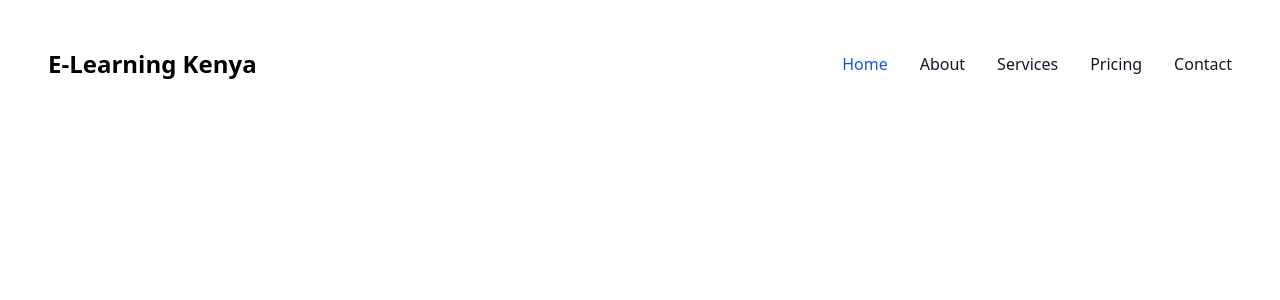
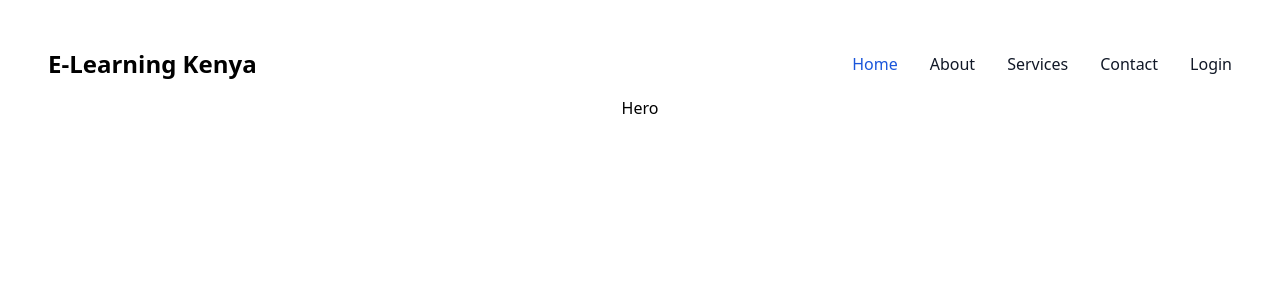
Before and after one commit to yahyacodes/e-learning-platform, a React (Vite) app: page / in a window 1280 px wide. Shown: the top 300 px of the page. Built offline with nearby package versions, Linux system fonts and the light colour scheme.

Commit message:
hero component

```diff
--- a/src/Components/hero.js
+++ b/src/Components/hero.jsx
@@ -1,10 +1,10 @@
 
 import React from 'react'
 
-function hero() {
+function Hero() {
   return (
     <div>Hero</div>
   )
 }
 
-export default hero
+export default Hero
--- a/src/Pages/LandingPage.jsx
+++ b/src/Pages/LandingPage.jsx
@@ -15,11 +15,13 @@
 
 import React from "react";
 import NavBar from "./NavBar";
+import Hero from "../Components/hero";
 
 const LandingPage = () => {
   return (
     <div>
       <NavBar/>
+      <Hero/>
     </div>
   );
 };
--- a/src/Pages/NavBar.jsx
+++ b/src/Pages/NavBar.jsx
@@ -27,10 +27,10 @@
           <a href="#" className="block py-2 pl-3 pr-4 text-gray-900 rounded hover:bg-gray-100 md:hover:bg-transparent md:border-0 md:hover:text-blue-700 md:p-0 dark:text-white md:dark:hover:text-blue-500 dark:hover:bg-gray-700 dark:hover:text-white md:dark:hover:bg-transparent">Services</a>
         </li>
         <li>
-          <a href="#" className="block py-2 pl-3 pr-4 text-gray-900 rounded hover:bg-gray-100 md:hover:bg-transparent md:border-0 md:hover:text-blue-700 md:p-0 dark:text-white md:dark:hover:text-blue-500 dark:hover:bg-gray-700 dark:hover:text-white md:dark:hover:bg-transparent">Pricing</a>
+          <a href="#" className="block py-2 pl-3 pr-4 text-gray-900 rounded hover:bg-gray-100 md:hover:bg-transparent md:border-0 md:hover:text-blue-700 md:p-0 dark:text-white md:dark:hover:text-blue-500 dark:hover:bg-gray-700 dark:hover:text-white md:dark:hover:bg-transparent">Contact</a>
         </li>
         <li>
-          <a href="#" className="block py-2 pl-3 pr-4 text-gray-900 rounded hover:bg-gray-100 md:hover:bg-transparent md:border-0 md:hover:text-blue-700 md:p-0 dark:text-white md:dark:hover:text-blue-500 dark:hover:bg-gray-700 dark:hover:text-white md:dark:hover:bg-transparent">Contact</a>
+          <a href="#" className="block py-2 pl-3 pr-4 text-gray-900 rounded hover:bg-gray-100 md:hover:bg-transparent md:border-0 md:hover:text-blue-700 md:p-0 dark:text-white md:dark:hover:text-blue-500 dark:hover:bg-gray-700 dark:hover:text-white md:dark:hover:bg-transparent">Login</a>
         </li>
       </ul>
     </div>
```
Also changed, not shown: src/App.jsx (+0 -37 lines).
